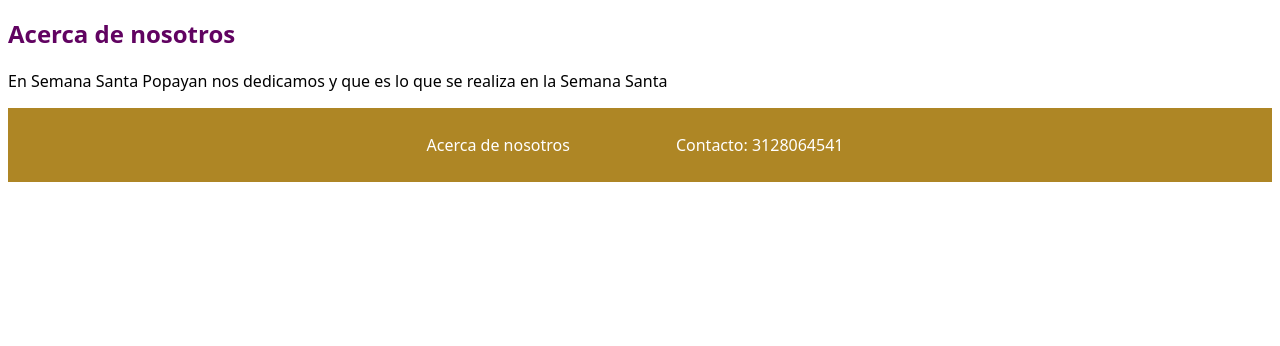
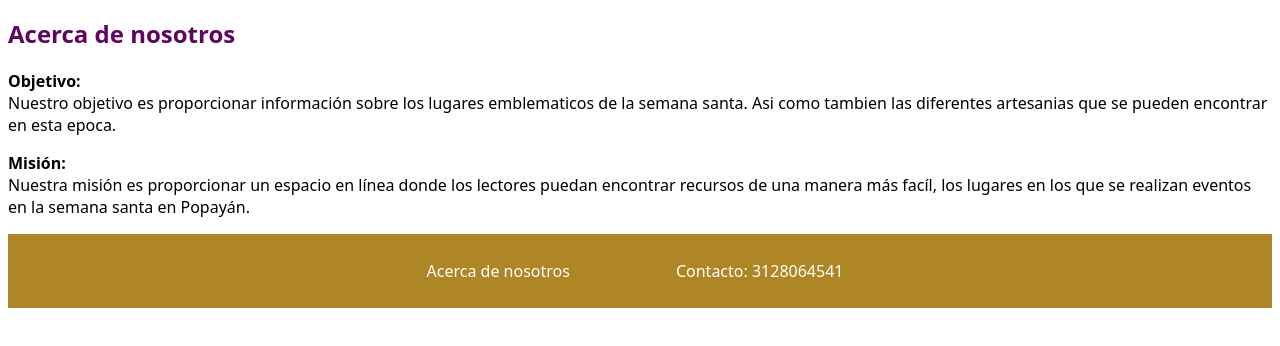
Before and after one commit to gabi-vasquez/semana-santa, an Astro site: page /semana-santa/about in a window 1280 px wide. Shown: the part 116-462 px from the top of the page. Built offline with nearby package versions, Linux system fonts and the light colour scheme; Astro itself is replaced by a stand-in of ours.

Commit message:
Informacion en el about

```diff
--- a/src/pages/about.astro
+++ b/src/pages/about.astro
@@ -7,8 +7,16 @@ import Layout from "../layouts/Layout.astro";
     <section>
       <h1>Acerca de nosotros</h1>
       <p>
-        En Semana Santa Popayan nos dedicamos  y
-        que es lo que se realiza en la Semana Santa
+        <strong>Objetivo:</strong><br />
+        Nuestro objetivo es proporcionar información sobre los lugares emblematicos
+        de la semana santa. Asi como tambien las diferentes artesanias que se pueden
+        encontrar en esta epoca.
+      </p>
+      <p>
+        <strong>Misión:</strong><br />Nuestra misión es proporcionar un espacio
+        en línea donde los lectores puedan encontrar recursos de una manera más
+        facíl, los lugares en los que se realizan eventos en la semana santa en
+        Popayán.
       </p>
     </section>
   </main></Layout
```
